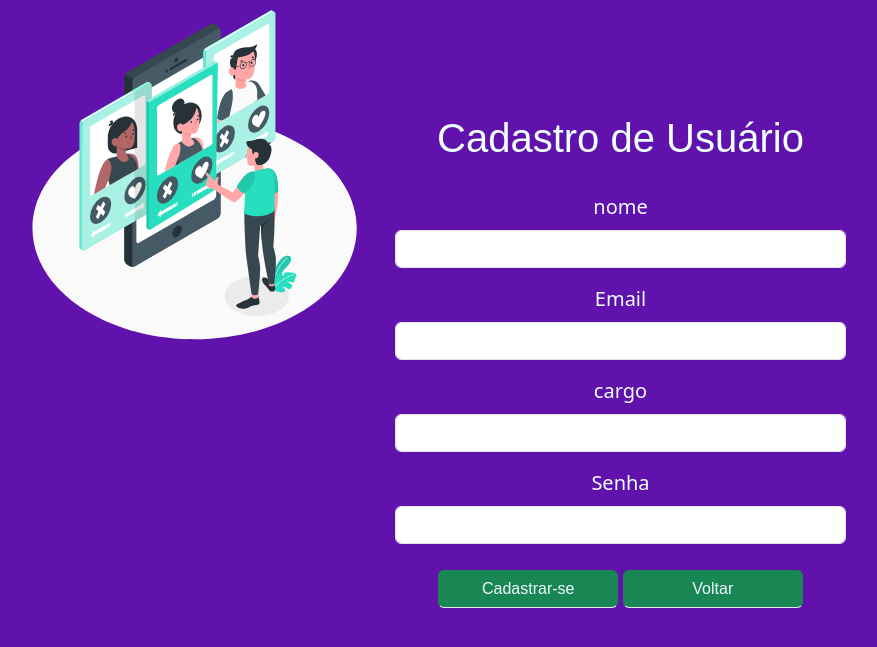
After one commit to gabsxiz7/sistema_financeiro, a PHP site: page /cadastro.html in a window 1280 px wide. The commit adds this page. Shown: the top 647 px of the page, without its empty margins (67-944 px from the left). Run offline with PHP 8.4, Linux system fonts and the light colour scheme; some libraries are stand-ins or nearby versions.

Commit message:
sistemafinanceiro

```diff
--- /dev/null
+++ b/cadastro.html
@@ -0,0 +1,60 @@
+<!DOCTYPE html>
+<html lang="pt-br">
+<head>
+    <meta charset="UTF-8">
+    <meta name="viewport" content="width=device-width, initial-scale=1.0">
+    <title>Tela de login</title>
+    <link href="https://cdn.jsdelivr.net/npm/bootstrap@5.3.3/dist/css/bootstrap.min.css" rel="stylesheet" integrity="sha384-QWTKZyjpPEjISv5WaRU9OFeRpok6YctnYmDr5pNlyT2bRjXh0JMhjY6hW+ALEwIH" crossorigin="anonymous">
+    <link rel="stylesheet" href="css/index.css">
+    <script src="https://kit.fontawesome.com/c0f408d1cc.js" crossorigin="anonymous"></script>
+</head>
+<body>
+    <div class="container text-center">
+        <div class="row">
+          <div class="col-sm-12 col-md-4">
+            <img class="img_card" src="img/5784572_2978443 (1).svg" alt="" srcset="">
+
+          </div>
+          <div class="col-sm-12 col-md-5" style="margin-top: 10%;">
+
+            <form>
+                <h1 id="h1_cad_user"> Cadastro de Usuário</h1>
+                <div class="mb-3">
+                  <label for="nome" class="form-label">nome </label>
+                  <input type="text" class="form-control" id="nome" name= "nome" aria-describedby="emailHelp">
+                </div>
+                <div class="mb-3">
+                  <label for="email" class="form-label">Email </label>
+                  <input type="email" class="form-control" id="email" name="nome" aria-describedby="emailHelp">
+                </div>
+                <div class="mb-3">
+                  <label for="Cargo" class="form-label">cargo </label>
+                  <input type="text" class="form-control" id="cargo"  name="cargo" aria-describedby="emailHelp">
+                </div>
+                <div class="mb-3">
+                  <label for="Senha" class="form-label">Senha</label>
+                  <input type="email" class="form-control" id="senha" name="senha">
+                </div>
+
+                <div class="button">
+                <button type="submit" class="btn btn-success">Cadastrar-se</button>
+                <button type="submit" class="btn btn-success">Voltar</button>
+              </div>
+              </form>
+          </div>
+          <div class="col-sm-12 col-md-4">
+
+          </div>
+        </div>
+      </div>
+
+
+
+
+
+
+    <script src="https://cdn.jsdelivr.net/npm/bootstrap@5.3.3/dist/js/bootstrap.bundle.min.js" integrity="sha384-YvpcrYf0tY3lHB60NNkmXc5s9fDVZLESaAA55NDzOxhy9GkcIdslK1eN7N6jIeHz" crossorigin="anonymous"></script>
+
+
+</body>
+</html>
--- a/css/index.css
+++ b/css/index.css
@@ -9,8 +9,14 @@ form>{
     color: rgb(80, 0, 44);
 
 }
+#h1_cad_user{
+    color: azure;
+    margin-bottom: 30px;
+    font-family: Arial, Helvetica, sans-serif;
+
+}
 body{
-    background-color: #ff5faf;
+    background-color: rgb(97, 17, 172);
 }
 
 .form-label{
@@ -21,4 +27,17 @@ body{
 
 .btn{
     width: 40%;
+    font-family: Arial, Helvetica, sans-serif;
+    border-bottom-color: rgb(228, 233, 233);
+    color: aliceblue;
 }
+button{
+    text-align:center;
+    margin-top: 10px;
+    color: blue;
+}
+
+.img_cad{
+    margin-top: 220px;
+width: 20px;
+}
```
Also changed, not shown: img/2404284_310326-P8GG6A-894.jpg (added), img/5784572_2978443 (1).svg (added).
